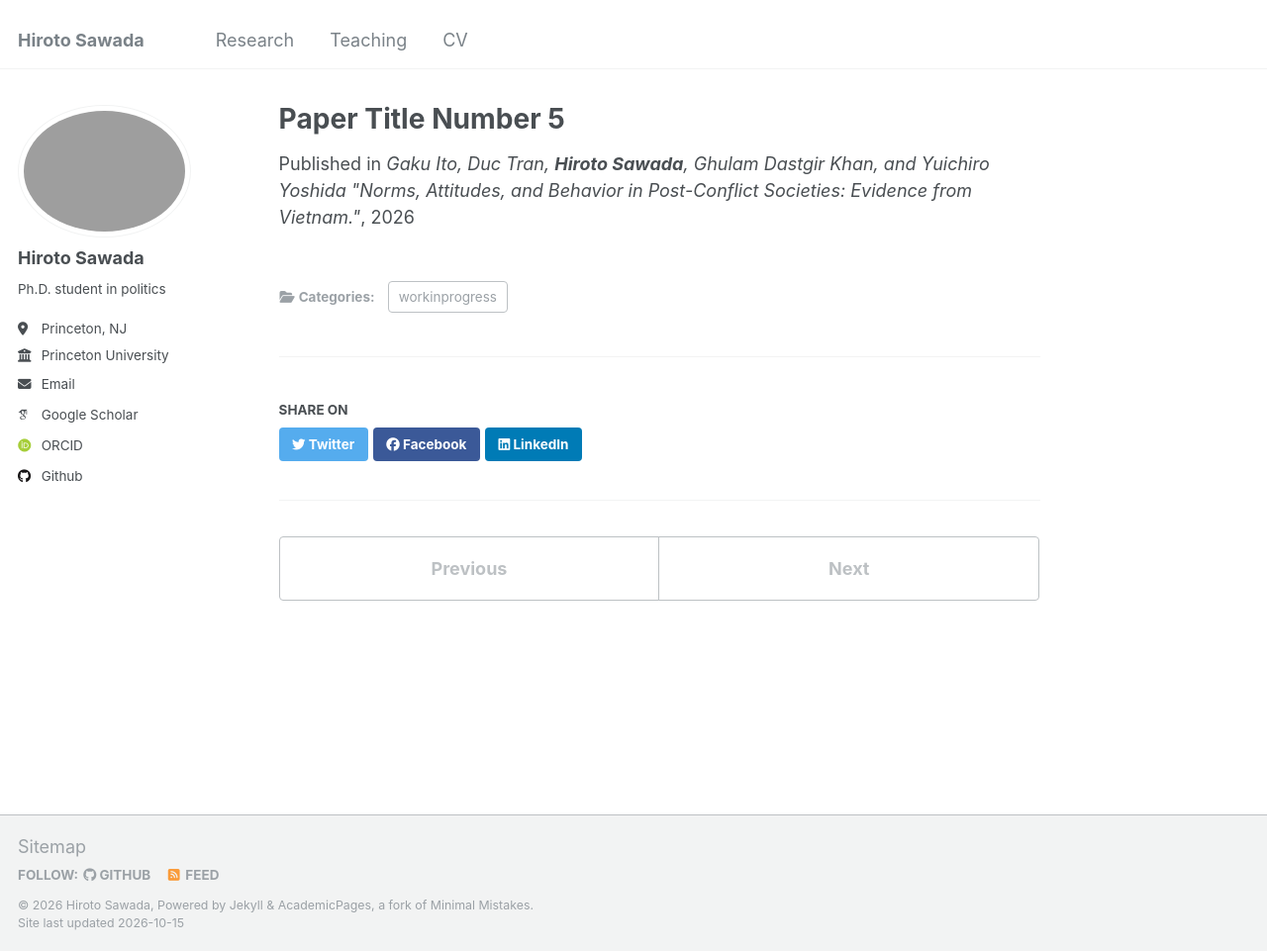
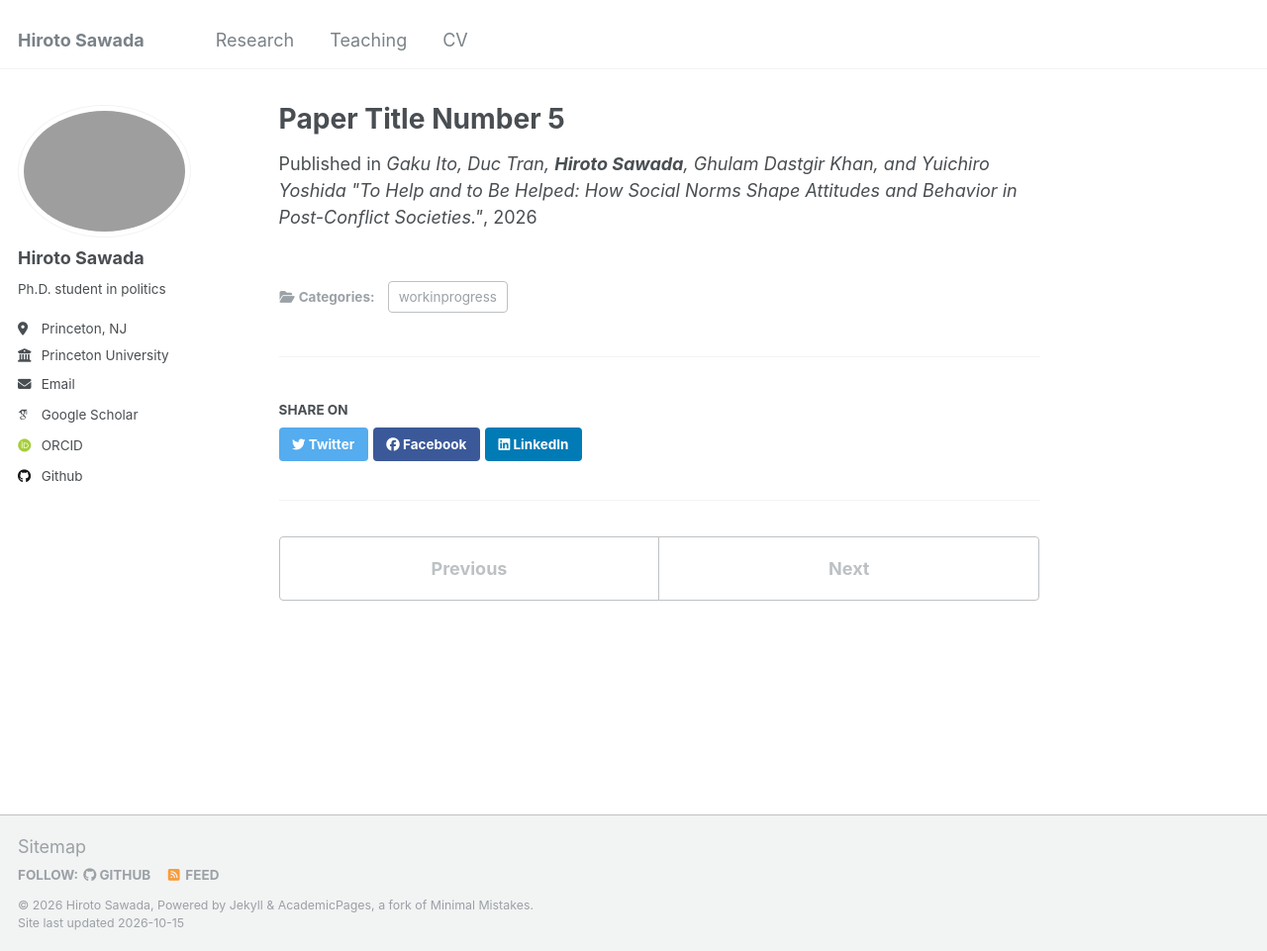
Before and after one commit to hiroto-sawada/hiroto-sawada.github.io, a Jekyll site: the page built from _publications/2026-08-01-VietnamPICA.md, in a window 1280 px wide and 961 px high. Shown: the whole window at 99% size. Built offline with Jekyll 4.4.1, drawn with Linux system fonts in a browser that asks for light colours; some web fonts are replaced.

Commit message:
Update 2026-08-01-VietnamPICA.md

```diff
--- a/_publications/2026-08-01-VietnamPICA.md
+++ b/_publications/2026-08-01-VietnamPICA.md
@@ -3,5 +3,5 @@ title: "Paper Title Number 5"
 collection: publications
 category: workinprogress
 date: 2026-08-01
-venue: 'Gaku Ito, Duc Tran, <b>Hiroto Sawada</b>, Ghulam Dastgir Khan, and Yuichiro Yoshida "Norms, Attitudes, and Behavior in Post-Conflict Societies: Evidence from Vietnam."'
+venue: 'Gaku Ito, Duc Tran, <b>Hiroto Sawada</b>, Ghulam Dastgir Khan, and Yuichiro Yoshida "To Help and to Be Helped: How Social Norms Shape Attitudes and Behavior in Post-Conflict Societies."'
 ---
```
